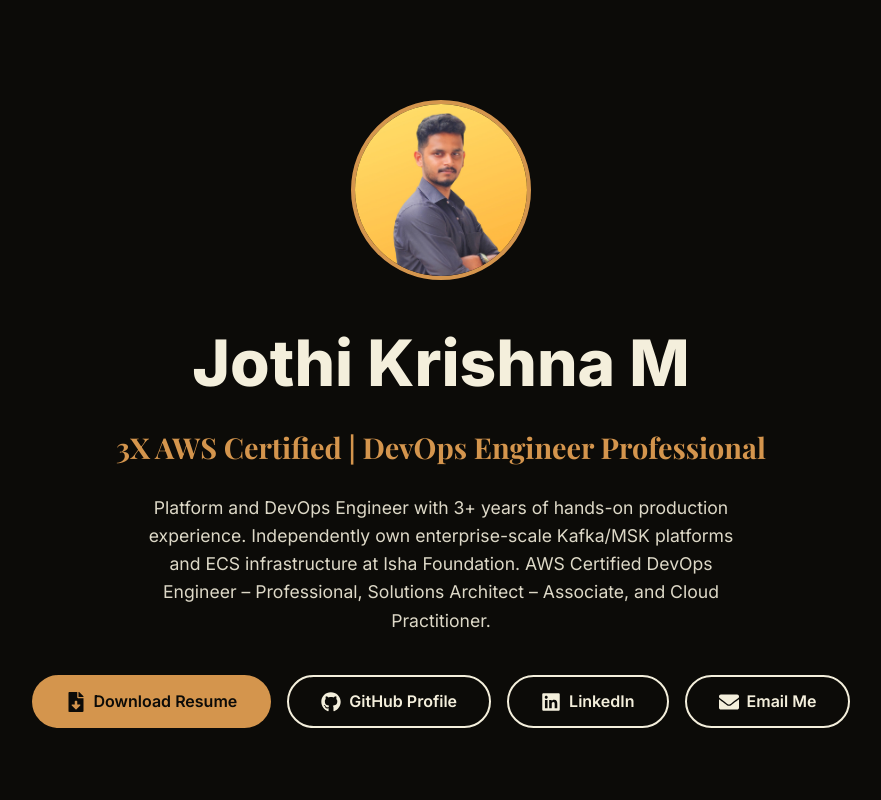
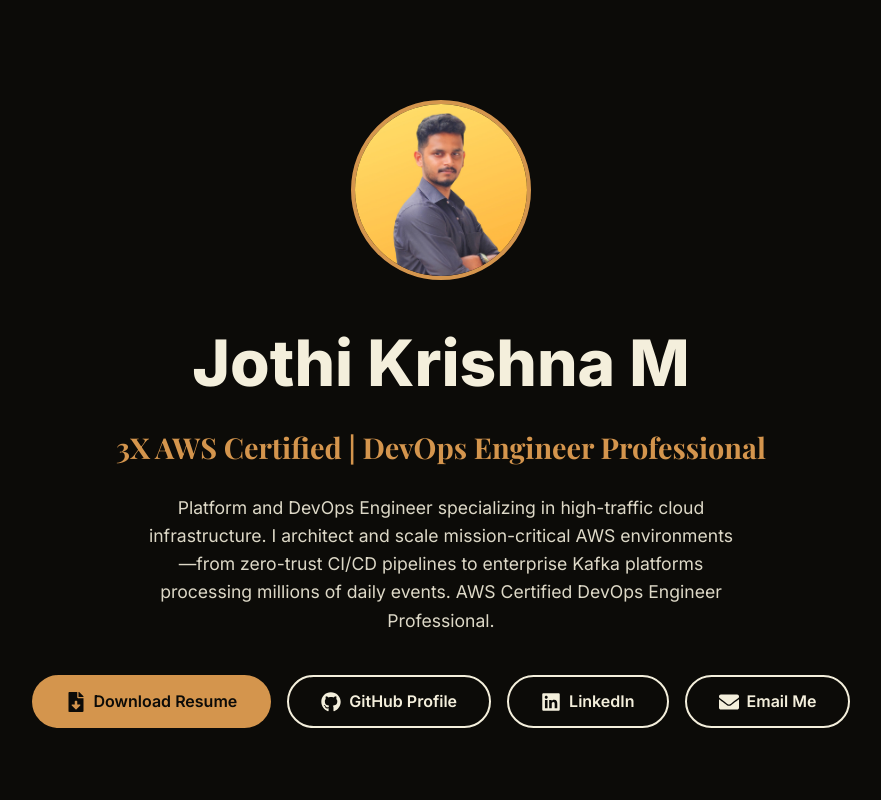
Before and after one commit to KrishnaaCloud/KrishnaaCloud.github.io, a React (Vite) app: page / in a window 1280 px wide. Shown: the top 800 px of the page, without its empty margins (199-1080 px from the left). Built offline with nearby package versions, Linux system fonts and the light colour scheme; a web font is replaced by a local one.

Commit message:
style: rewrite generic hero summary to be more impactful

```diff
--- a/src/components/Hero.jsx
+++ b/src/components/Hero.jsx
@@ -16,7 +16,7 @@
       <h1 className="name-title">Jothi Krishna M</h1>
       <h2 className="role-title">3X AWS Certified | DevOps Engineer Professional</h2>
       <p className="bio">
-        Platform and DevOps Engineer with 3+ years of hands-on production experience. Independently own enterprise-scale Kafka/MSK platforms and ECS infrastructure at Isha Foundation. AWS Certified DevOps Engineer – Professional, Solutions Architect – Associate, and Cloud Practitioner.
+        Platform and DevOps Engineer specializing in high-traffic cloud infrastructure. I architect and scale mission-critical AWS environments—from zero-trust CI/CD pipelines to enterprise Kafka platforms processing millions of daily events. AWS Certified DevOps Engineer Professional.
       </p>
       <div className="contact-links">
         <a href="/resume.docx" download="Jothi_Krishna_Resume.docx" className="btn primary">
```
